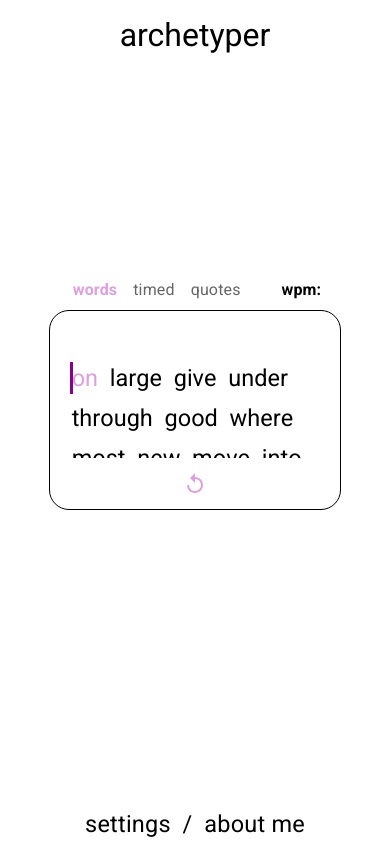
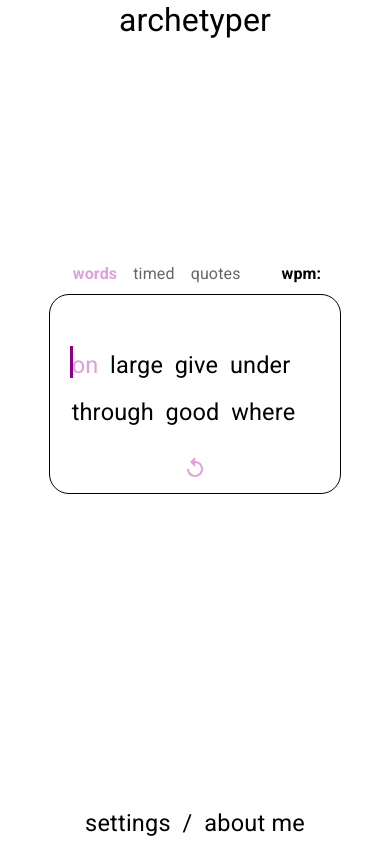
Before and after one commit to nkuek/archetyper, a React (Create React App) app in the folder frontend/: page / in a window 390 px wide. Built offline with nearby package versions, Linux system fonts and the light colour scheme.

Commit message:
styling fixes for landscape mobile

```diff
--- a/frontend/src/app/App.tsx
+++ b/frontend/src/app/App.tsx
@@ -105,7 +105,7 @@ const App = () => {
           justifyContent: 'center',
           padding: 0,
           position: 'relative',
-          overflow: 'auto',
+          overflowY: 'auto',
         }}
       >
         {displayStats ? (
@@ -119,6 +119,9 @@ const App = () => {
               minHeight: '30%',
               top: -64,
               position: 'relative',
+              '@media screen and (max-height: 450px)': {
+                top: 0,
+              },
             }}
           >
             <WordOptions />
--- a/frontend/src/index.css
+++ b/frontend/src/index.css
@@ -22,3 +22,7 @@ a:visited {
   -ms-overflow-style: none;
   scrollbar-width: none;
 }
+
+#root {
+  width: 100%;
+}
--- a/frontend/src/providers/ThemeProvider/index.tsx
+++ b/frontend/src/providers/ThemeProvider/index.tsx
@@ -2,6 +2,11 @@ import { TReactSetState } from '../general/types';
 import { createContext, FC, useMemo, useEffect } from 'react';
 import { useLocalStorage } from 'hooks';
 import useThemeList, { ITheme } from './useThemeList';
+import { CssBaseline, GlobalStyles } from '@mui/material';
+import {
+  ThemeProvider as MuiThemeProvider,
+  createTheme,
+} from '@mui/material/styles';
 
 interface IThemeContext {
   themeName: string;
@@ -36,8 +41,18 @@ const ThemeProvider: FC = ({ children }) => {
     }),
     [themeName, setThemeName, textColor, themeList]
   );
+
+  const muiTheme = createTheme();
   return (
-    <ThemeContext.Provider value={value}>{children}</ThemeContext.Provider>
+    <MuiThemeProvider theme={{ ...muiTheme, ...themeList[themeName] }}>
+      <CssBaseline />
+      <GlobalStyles
+        styles={{
+          body: { backgroundColor: themeList[themeName].pageBackground },
+        }}
+      />
+      <ThemeContext.Provider value={value}>{children}</ThemeContext.Provider>
+    </MuiThemeProvider>
   );
 };
 
```
